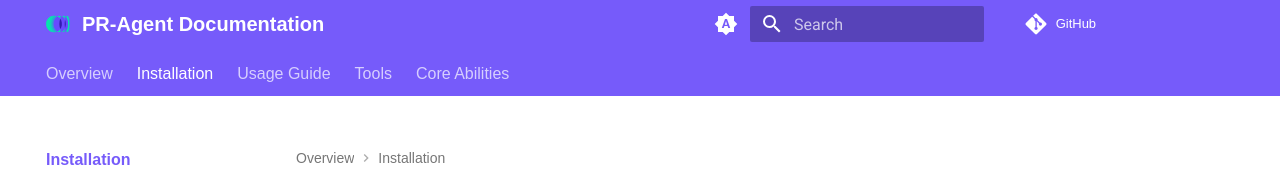
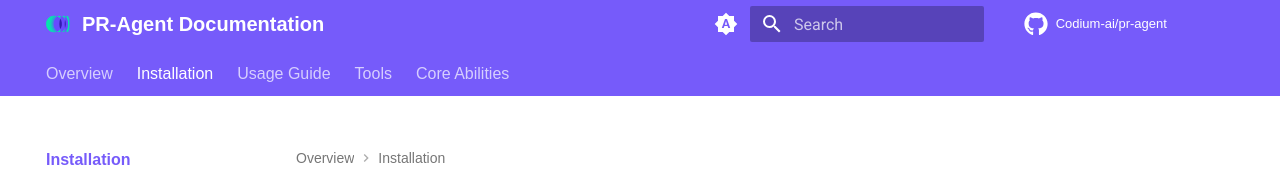
Before and after one commit to Codium-ai/pr-agent, an MkDocs documentation site: the page built from docs/docs/installation/index.md, in a window 1280 px wide. Shown: the top 182 px of the page. Built offline with MkDocs 1.6.1 and Material for MkDocs 9.7.7, drawn with Linux system fonts in a browser that asks for light colours; comment, search, counter and statistics services are not loaded.

Commit message:
add name + github icon

```diff
--- a/docs/mkdocs.yml
+++ b/docs/mkdocs.yml
@@ -1,7 +1,7 @@
 site_name: PR-Agent Documentation
 description: Documentation for PR-Agent, the AI-powered Pull Request tool.
 repo_url: https://github.com/Codium-ai/pr-agent
-
+repo_name: Codium-ai/pr-agent
 nav:
   - Overview: 'index.md'
   - Installation:
@@ -41,6 +41,8 @@ theme:
   logo: assets/logo.svg
   favicon: assets/favicon.ico
   name: material
+  icon:
+    repo: fontawesome/brands/github
   features:
     - navigation.tabs
     - navigation.expand
```
